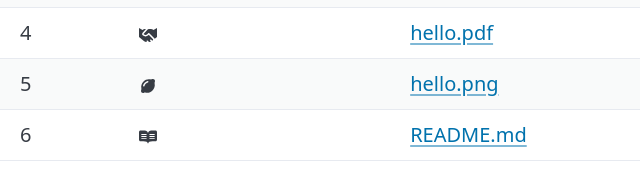
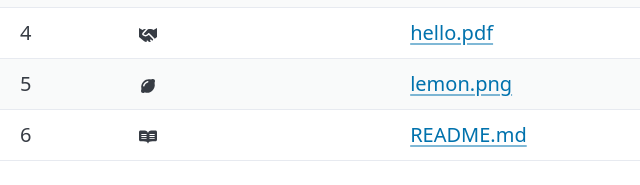
Before and after one commit to IR4JT/file-browser, a plain HTML site: page index.html in a window 1280 px wide. Shown: the part 373-558 px from the top of the page, 0-640 px from the left. Drawn offline with nearby package versions, Linux system fonts and the light colour scheme.

Commit message:
added the lemon.png text it was hello.png

```diff
--- a/index.html
+++ b/index.html
@@ -57,7 +57,7 @@
               <tr>
                 <th scope="row">5</th>
                 <td><svg xmlns="http://www.w3.org/2000/svg" viewBox="0 0 640 640"width="20" height="20" fill="currentColor"><!--!Font Awesome Free v7.0.1 by @fontawesome - https://fontawesome.com License - https://fontawesome.com/license/free Copyright 2025 Fonticons, Inc.--><path d="M544 160C544 124.7 515.3 96 480 96C473.4 96 467 97 461 98.9C438.5 105.9 412.9 113.8 390 107.9C314.8 88.8 233.6 118.9 176.3 176.2C119 233.5 88.8 314.8 107.9 390C113.7 412.9 105.9 438.4 98.9 461C97 467 96 473.4 96 480C96 515.3 124.7 544 160 544C166.6 544 173 543 179.1 541.1C201.6 534.1 227.2 526.2 250.1 532.1C325.3 551.2 406.5 521.1 463.8 463.8C521.1 406.5 551.2 325.2 532.1 250C526.3 227.1 534.1 201.6 541.1 179C543 173 544 166.6 544 159.9zM318.7 207C266.7 222.2 222.2 266.7 207 318.7C203.3 331.4 189.9 338.7 177.2 335C164.5 331.3 157.2 318 161 305.3C180.8 237.6 237.6 180.8 305.3 161C318 157.3 331.4 164.6 335.1 177.3C338.8 190 331.5 203.4 318.8 207.1z"/></svg></td>
-                <td><a href="lemon.png">hello.png</a></td>
+                <td><a href="lemon.png">lemon.png</a></td>
                 <td>Cell</td>
                 <td>Cell</td>
               </tr>
```
